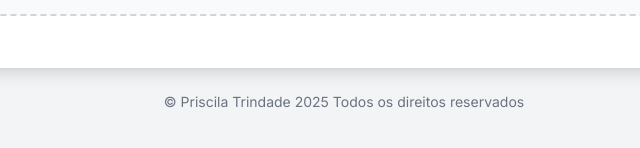
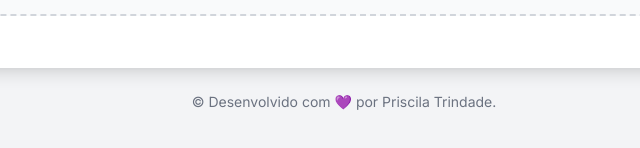
Before and after one commit to Priscila58/Contador-XML, a plain HTML site: page index.html in a window 1280 px wide. Shown: the part 298-446 px from the top of the page, 296-936 px from the left. Drawn offline with nearby package versions, Linux system fonts and the light colour scheme.

Commit message:
atualização rodapé

```diff
--- a/index.html
+++ b/index.html
@@ -393,7 +393,7 @@
         });
     </script>
     <footer class="text-center py-6 text-gray-500 text-sm font-light">
-     &copy; Priscila Trindade 2025 Todos os direitos reservados
+     &copy; Desenvolvido com 💜 por Priscila Trindade.
     </footer>
     </body>
 </html>
```
